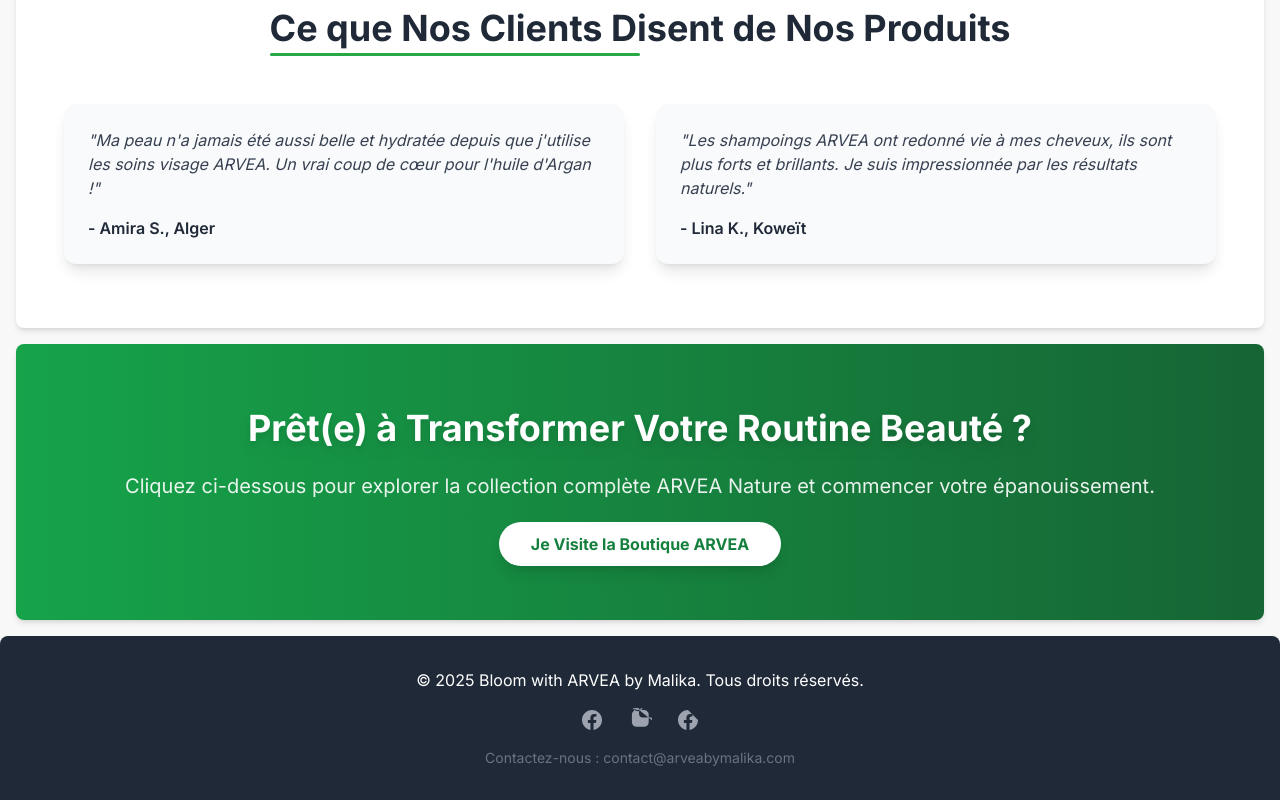
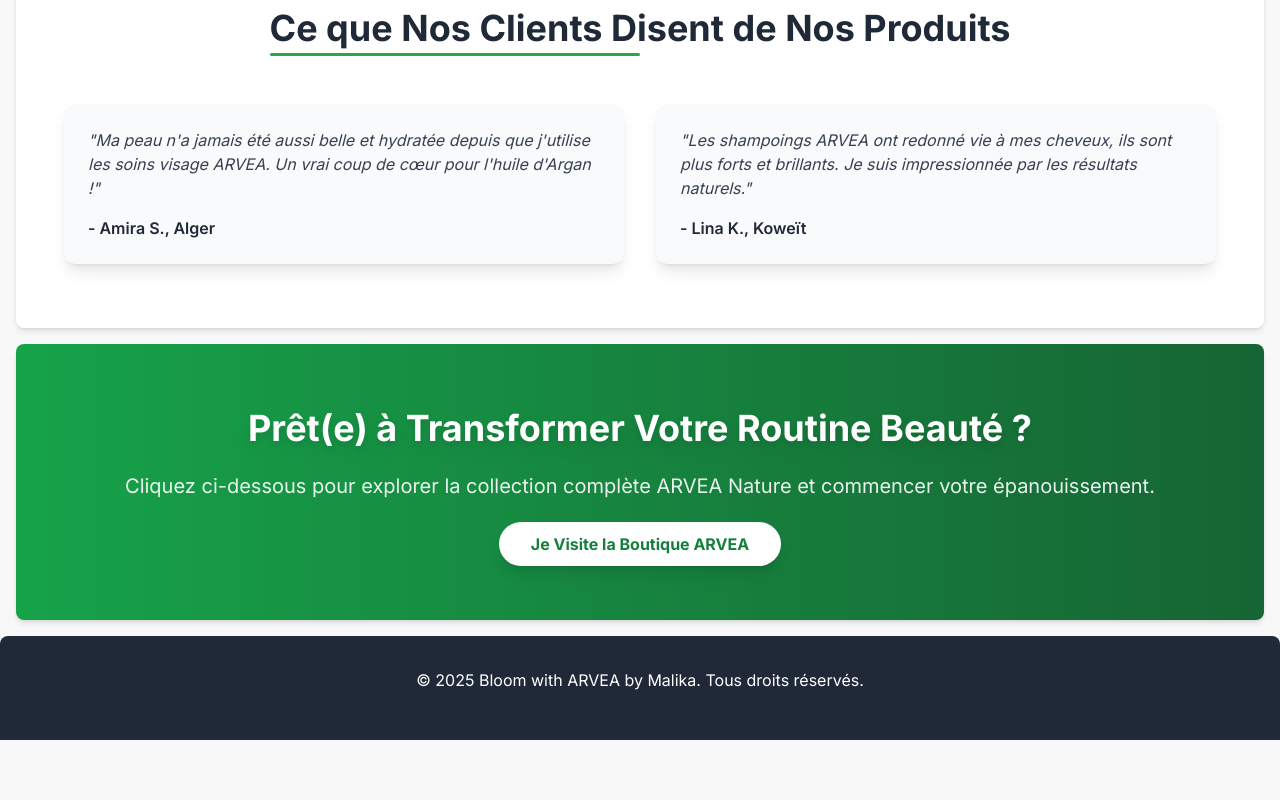
Before and after one commit to Malika28-11/arvea-landing-page-d, a plain HTML site: page index.html in a window 1280 px wide. Shown: the part 1770-2570 px from the top of the page. After the commit the page ends 2510 px from the top, so only its background shows below. Drawn offline with nearby package versions, Linux system fonts and the light colour scheme.

Commit message:
Update index.html

```diff
--- a/index.html
+++ b/index.html
@@ -249,25 +249,7 @@
     <footer class="bg-gray-800 text-white py-8 px-6 md:px-12 text-center rounded-t-lg">
         <div class="max-w-6xl mx-auto">
             <p class="mb-4" data-key="footerCopyright">&copy; 2025 Bloom with ARVEA by Malika. Tous droits réservés.</p>
-            <div class="flex justify-center space-x-6 mb-4">
-                <!-- Social media icons (no data-key needed if they are just icons) -->
-                <a href="#" class="text-gray-400 hover:text-white transition duration-300">
-                    <svg class="w-6 h-6" fill="currentColor" viewBox="0 0 24 24" aria-hidden="true">
-                        <path fill-rule="evenodd" d="M22 12c0-5.523-4.477-10-10-10S2 6.477 2 12c0 4.991 3.657 9.128 8.438 9.878v-6.987h-2.54V12h2.54V9.797c0-2.506 1.492-3.89 3.777-3.89 1.094 0 2.238.195 2.238.195v2.46h-1.26c-1.243 0-1.63.771-1.63 1.562V12h2.773l-.443 2.89h-2.33V22C18.343 21.128 22 16.991 22 12z" clip-rule="evenodd" />
-                    </svg>
-                </a>
-                <a href="#" class="text-gray-400 hover:text-white transition duration-300">
-                    <svg class="w-6 h-6" fill="currentColor" viewBox="0 0 24 24" aria-hidden="true">
-                        <path fill-rule="evenodd" d="M12.315 2c2.43 0 2.784.002 3.797.048 1.05.056 1.627.246 2.062.465.457.237.796.551 1.141.896.347.345.65.684.897 1.14.219.435.408 1.006.464 2.06.049 1.013.051 1.368.051 3.797s-.002 2.784-.048 3.797c-.056 1.05-.246 1.627-.465 2.062-.237.457-.551.796-.896 1.141-.345.347-.684.65-1.14.897-.435.219-1.006.408-2.06.464-1.013.049-1.368.051-3.797.051s-2.784-.002-3.797-.048c-1.05-.056-1.627-.246-2.062-.465-.457-.237-.796-.551-1.141-.896-.347-.345-.65-.684-.897-1.14-.219-.435-.408-1.006-.464-2.06-.049-1.013-.051-1.368-.051-3.797s.002-2.784.048-3.797c.056-1.05.246-1.627.465-2.062.237-.457.551-.796.896-1.141.345-.347.684-.65.897-1.14.219-.435.408-1.006.464-2.06.049-1.013.051-1.368.051-3.797zm-1.257 0c-.047 2.43-.047 2.755 0 3.763.04.892.21 1.45.337 1.776.14.362.33.66.59.92.26.26.558.45.92.59.326.127.884.297 1.776.337 1.008.047 1.333.047 3.763 0 2.43-.047 2.755-.047 3.763 0 .892.04 1.45.21 1.776.337.362.14.66.33.92.59.26.26.45.558.59.92.127.326.297-.884.337-1.776.047-1.008.047-1.333 0 3.763-.047 2.43-.047 2.755 0 3.763.04.892.21 1.45.337 1.776.14.362.33.66.59.92.26.26.45.558.59.92.127.326.297-.884.337-1.776.047-1.008.047-1.333 0-3.763zm-1.257 0a3.797 3.797 0 100-7.594 3.797 3.797 0 000 7.594zm0 1.257a5.054 5.054 0 110-10.108 5.054 5.054 0 010 10.108z" clip-rule="evenodd" />
-                    </svg>
-                </a>
-                <a href="#" class="text-gray-400 hover:text-white transition duration-300">
-                    <svg class="w-6 h-6" fill="currentColor" viewBox="0 0 24 24" aria-hidden="true">
-                        <path d="M12 2C6.477 2 2 6.477 2 12c0 4.991 3.657 9.128 8.438 9.878V14.89h-2.54V12h2.54V9.797c0-2.506 1.492-3.89 3.777-3.89 1.094 0 2.238.195 2.238.195v2.46h-1.26c-1.243 0-1.63.771-1.63 1.562V12h2.773l-.443 2.89h-2.33V22C18.343 21.128 22 16.991 22 12z" />
-                    </svg>
-                </a>
-            </div>
-            <p class="text-sm text-gray-500" data-key="footerContact">Contactez-nous : contact@arveabymalika.com</p>
+
         </div>
     </footer>
 
```
